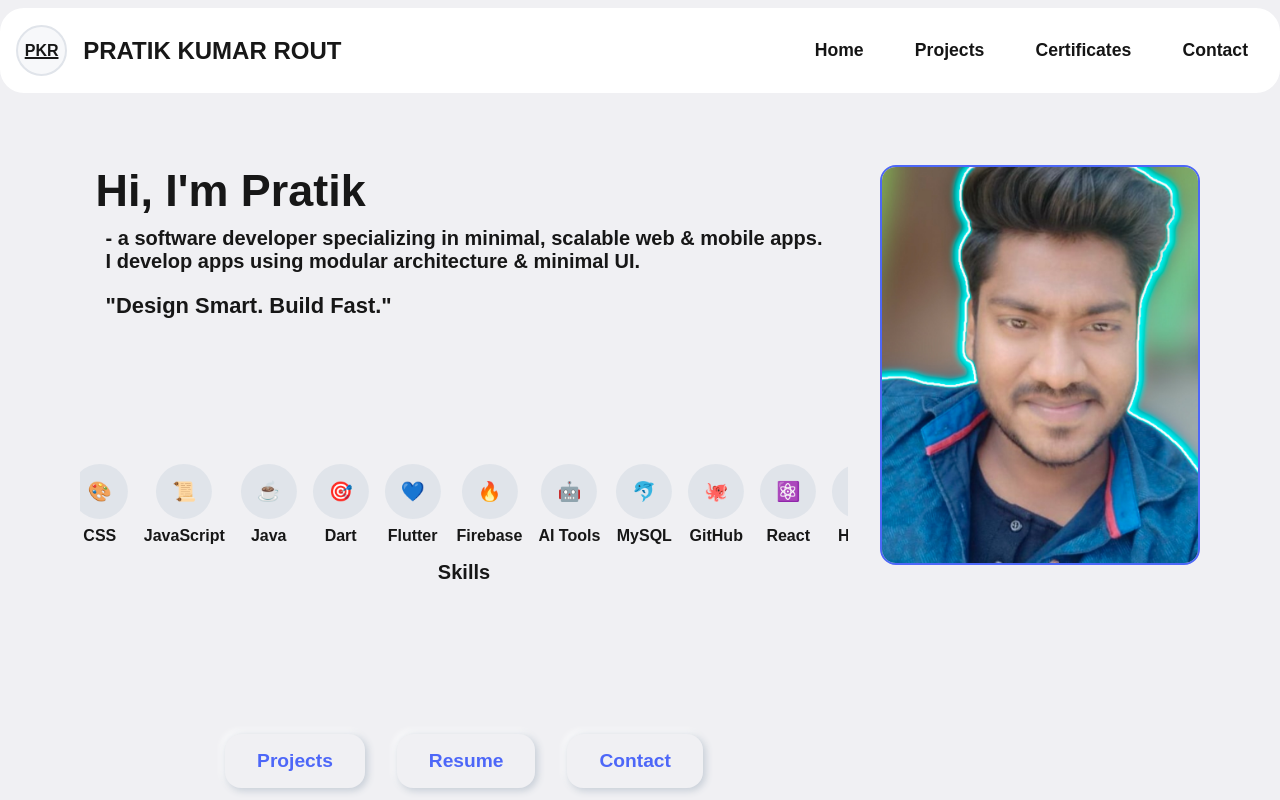
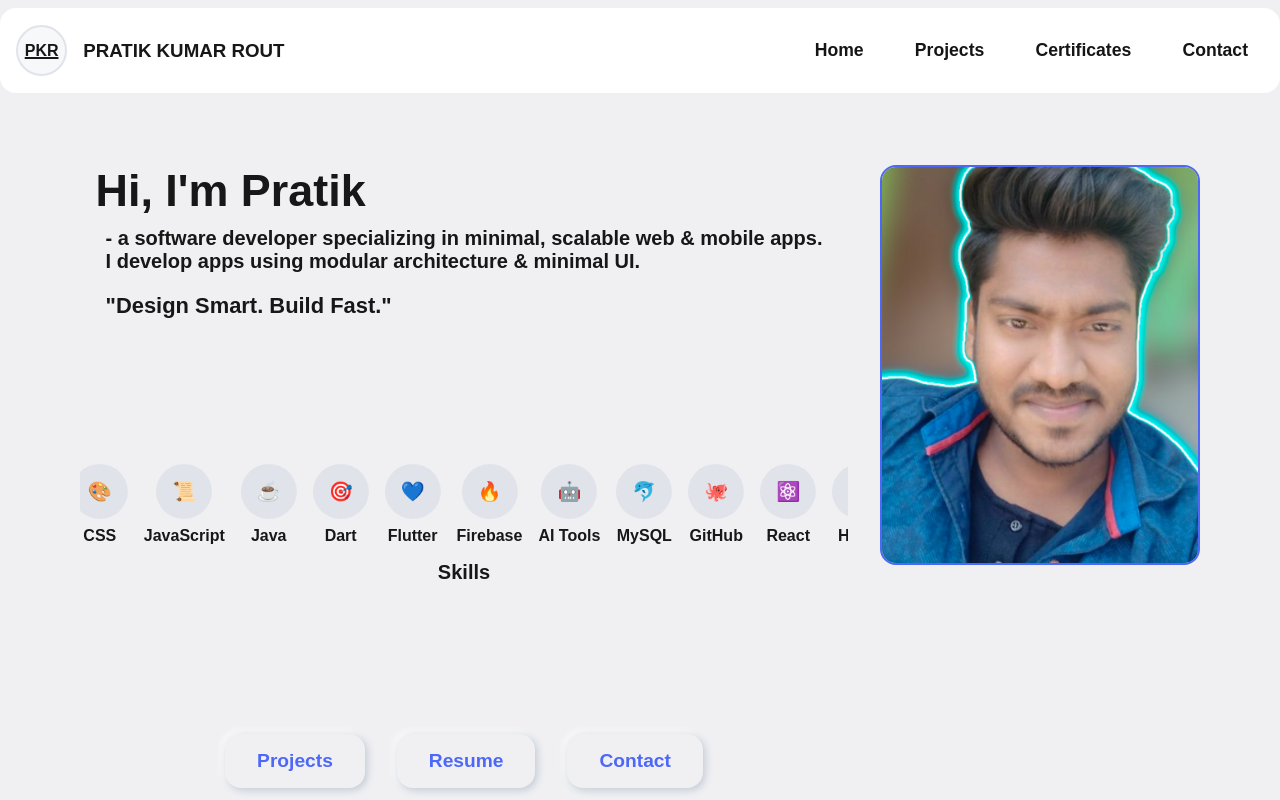
Before and after one commit to PratikKumarRout/Pratik-Kumar-Rout, a Next.js app: page / in a window 1280 px wide. Shown: the top 800 px of the page. Built offline with nearby package versions, Linux system fonts and the light colour scheme.

Commit message:
new change

```diff
--- a/src/app/components/Header.js
+++ b/src/app/components/Header.js
@@ -16,7 +16,7 @@ export default function Header() {
                     <p>PKR</p>
                 </div>
                 <div className={styles.title}>
-                    <h2>PRATIK KUMAR ROUT</h2>
+                    <h3>PRATIK KUMAR ROUT</h3>
                 </div>
             </div>
             <nav>
--- a/src/app/components/Header.module.css
+++ b/src/app/components/Header.module.css
@@ -3,7 +3,7 @@
     flex-direction: row;
     background-color: #ffffff;
     margin: 0.5rem 0;
-    border-radius: 1.5rem;
+    border-radius: 1rem;
 }
 
 .header_title {
```
